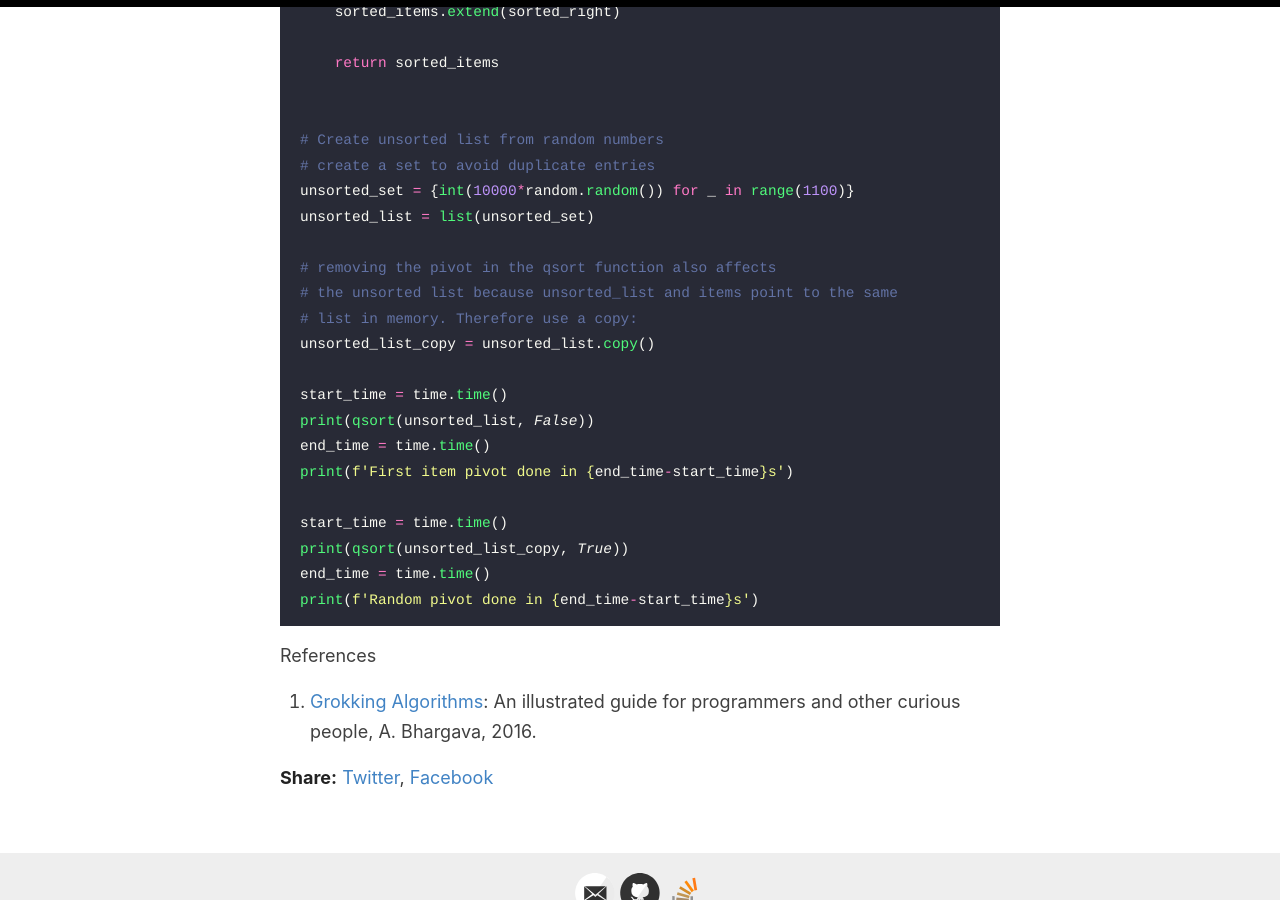
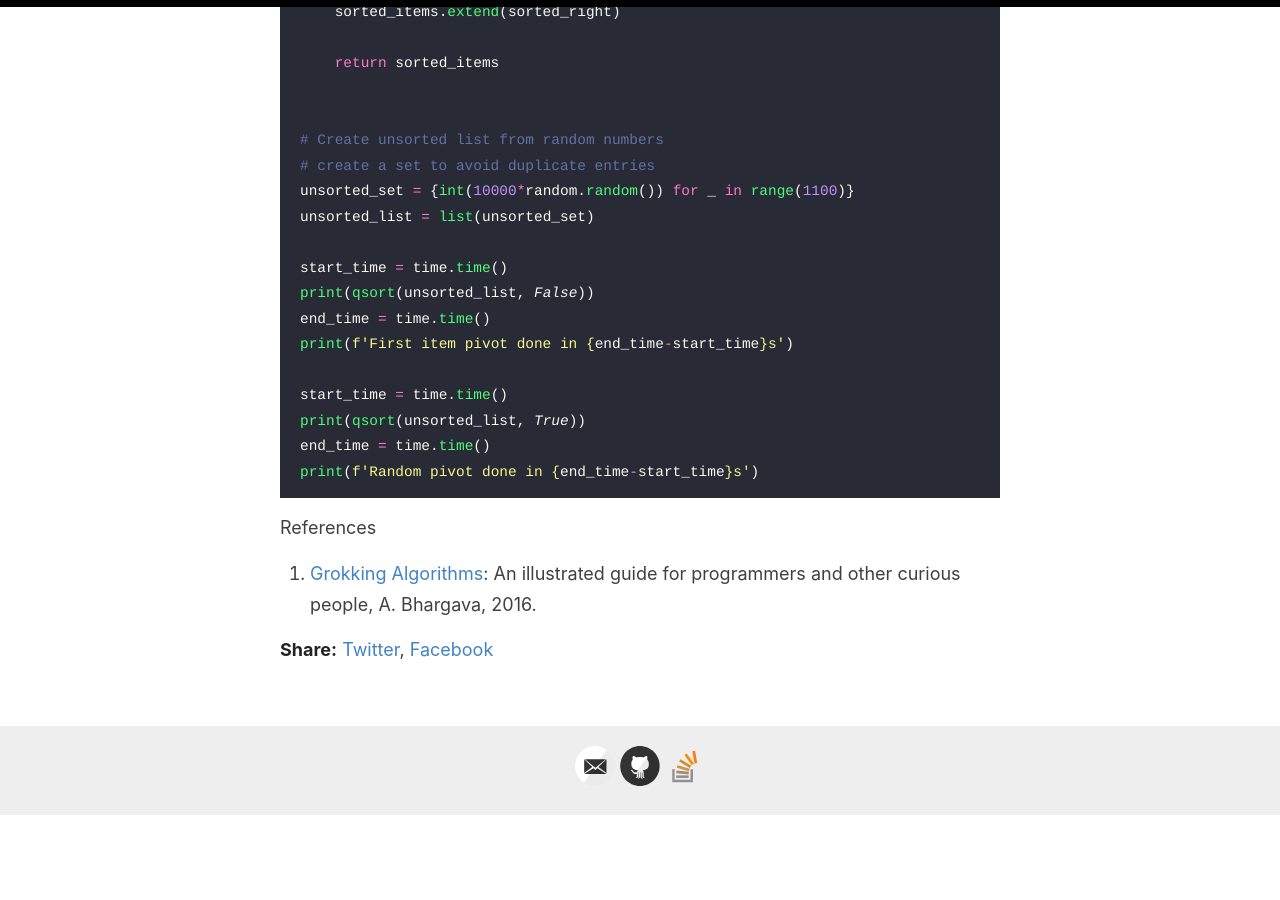
Before and after one commit to mkoundo/mkoundo.github.io, a Jekyll site: the page built from _posts/2020-08-26-hard_lesson.markdown, in a window 1280 px wide and 900 px high, scrolled down 2316 px. Built offline with Jekyll 4.4.1, drawn with Linux system fonts in a browser that asks for light colours; after the commit the page ends 3131 px from its top, so only the background shows below that.

Commit message:
first commit

````diff
--- a/_posts/2020-08-26-hard_lesson.markdown
+++ b/_posts/2020-08-26-hard_lesson.markdown
@@ -79,18 +79,13 @@ def qsort(items, pivot_choice):
 unsorted_set = {int(10000*random.random()) for _ in range(1100)}
 unsorted_list = list(unsorted_set)
 
-# removing the pivot in the qsort function also affects
-# the unsorted list because unsorted_list and items point to the same
-# list in memory. Therefore use a copy:
-unsorted_list_copy = unsorted_list.copy()
-
 start_time = time.time()
 print(qsort(unsorted_list, False))
 end_time = time.time()
 print(f'First item pivot done in {end_time-start_time}s')
 
 start_time = time.time()
-print(qsort(unsorted_list_copy, True))
+print(qsort(unsorted_list, True))
 end_time = time.time()
 print(f'Random pivot done in {end_time-start_time}s')
 ```
````
